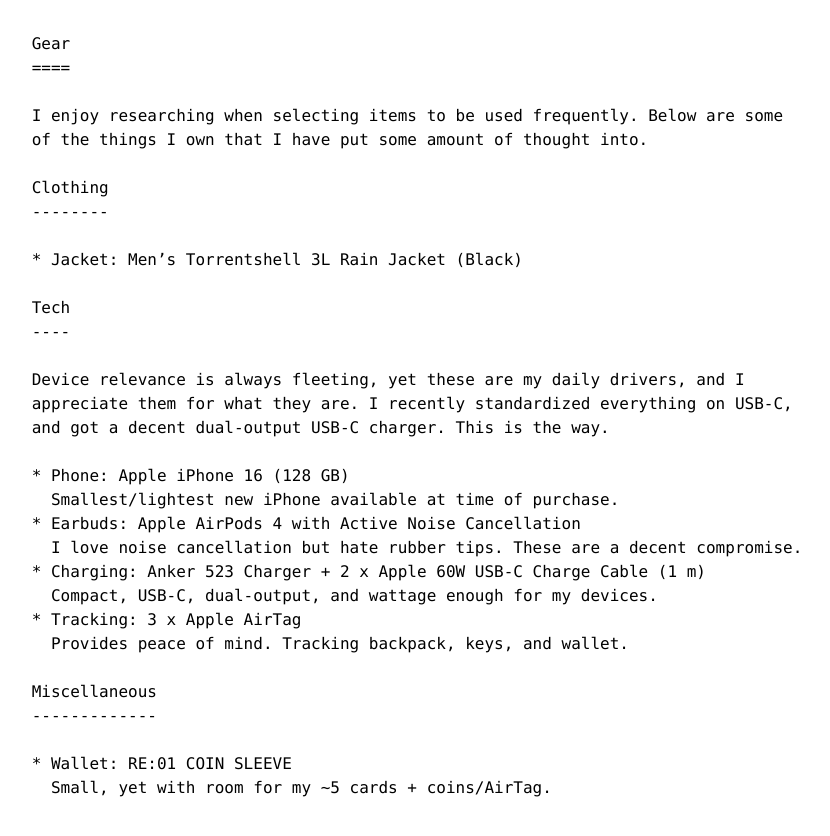
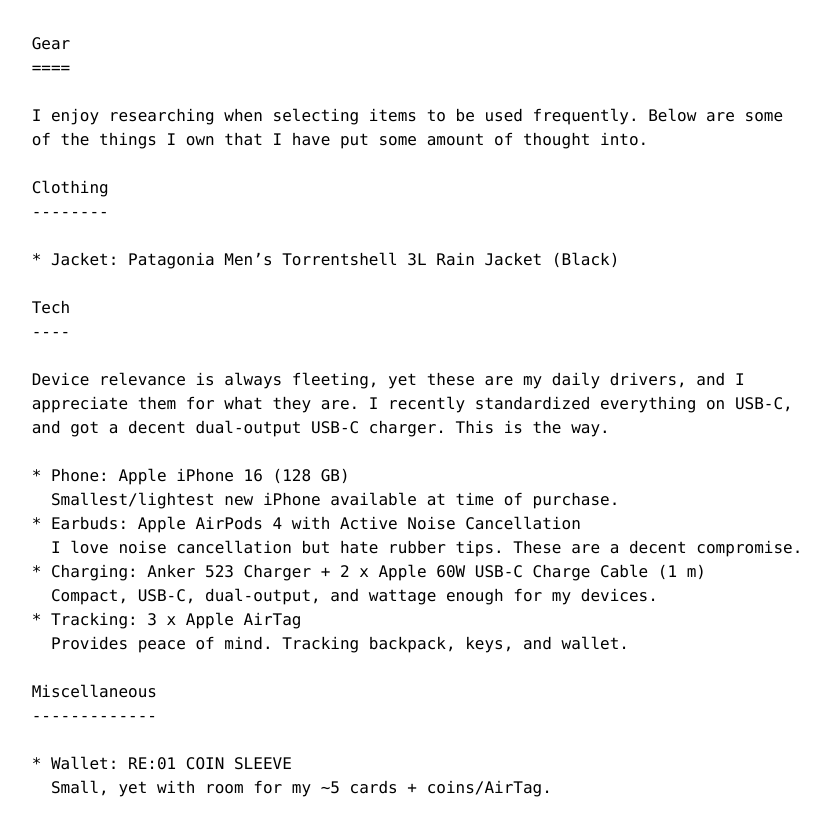
Before and after one commit to mathiaslyngbye/mathiaslyngbye.github.io, a Jekyll site: the page built from gear.md, in a window 1280 px wide. Shown: the top 836 px of the page, without its empty margins (223-1053 px from the left). Built offline with Jekyll 4.4.1, drawn with Linux system fonts in a browser that asks for light colours.

Commit message:
Update gear.md

```diff
--- a/gear.md
+++ b/gear.md
@@ -8,7 +8,7 @@ I enjoy researching when selecting items to be used frequently.
 Below are some of the things I own that I have put some amount of thought into.
 
 ## Clothing
-* Jacket: Men's Torrentshell 3L Rain Jacket (Black)
+* Jacket: Patagonia Men's Torrentshell 3L Rain Jacket (Black)
 
 ## Tech
 Device relevance is always fleeting, yet these are my daily drivers, and I appreciate them for what they are.
```
